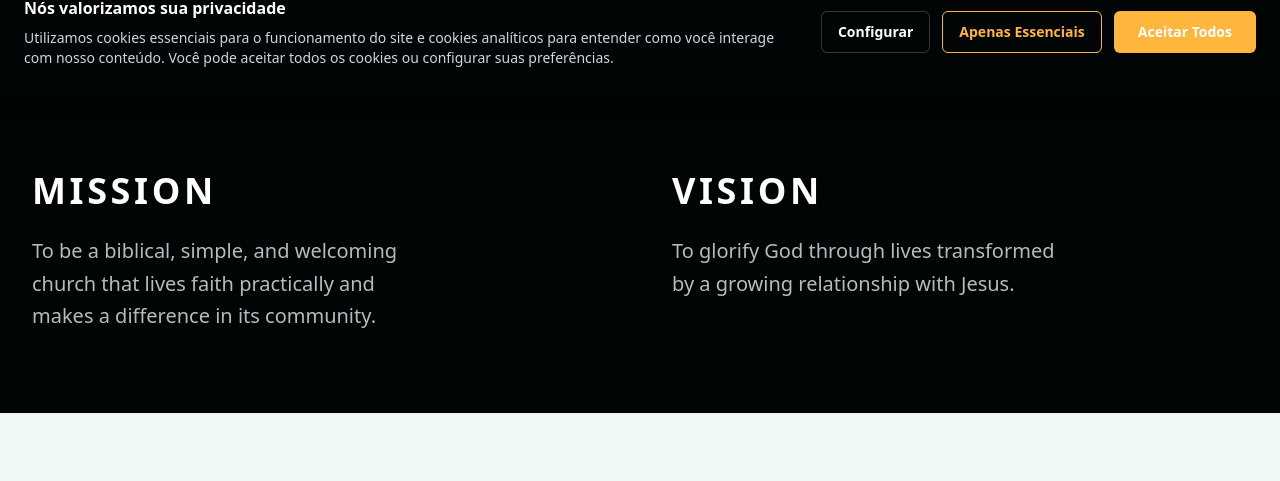
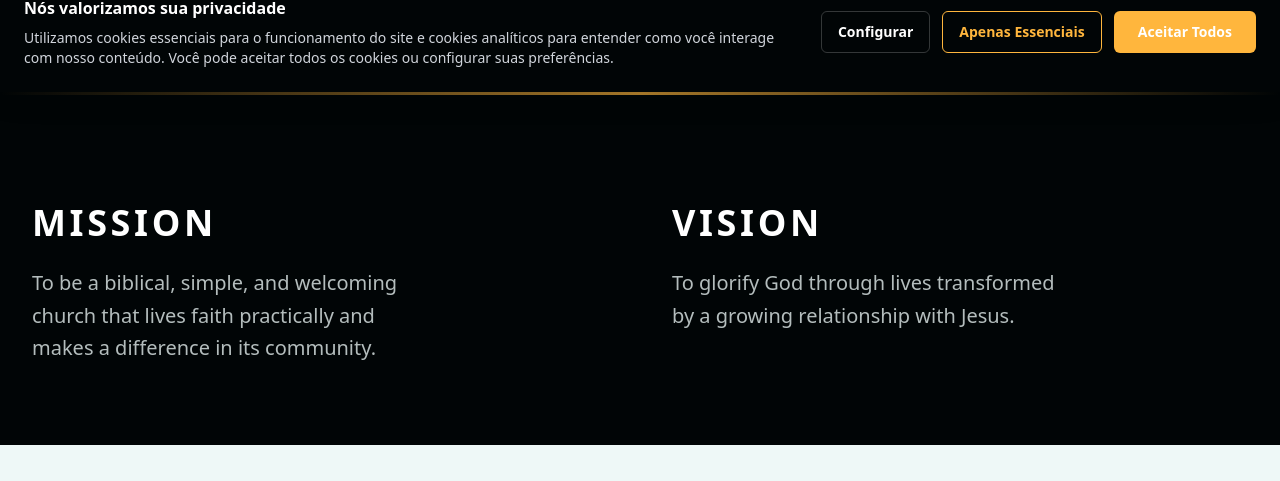
Before and after one commit to danbuck84/ibfarol, a Next.js app: page /en in a window 1280 px wide. Shown: the part 708-1189 px from the top of the page. Built offline with nearby package versions, Linux system fonts and the light colour scheme.

Commit message:
style: add elegant horizontal gradient divider above AboutUs section

```diff
--- a/src/components/AboutUs.tsx
+++ b/src/components/AboutUs.tsx
@@ -3,8 +3,11 @@ import { useTranslations } from "next-intl";
 export default function AboutUs() {
   const t = useTranslations('AboutUs');
   return (
-    <section className="py-20 px-8 bg-brand-ink" id="sobre">
-      <div className="max-w-[1280px] mx-auto grid grid-cols-1 md:grid-cols-2 gap-16">
+    <section className="py-20 px-8 bg-brand-ink relative" id="sobre">
+      {/* Decorative Divider */}
+      <div className="absolute top-0 left-0 w-full h-1 bg-gradient-to-r from-transparent via-brand-primary to-transparent opacity-70"></div>
+
+      <div className="max-w-[1280px] mx-auto grid grid-cols-1 md:grid-cols-2 gap-16 pt-8">
         <div className="flex flex-col items-start text-left">
           <h3 className="text-3xl md:text-4xl font-black tracking-widest text-white mb-6 uppercase">{t('mission_title')}</h3>
           <p className="text-lg md:text-xl text-[#B4BDBD] leading-relaxed max-w-sm">{t('mission_text')}</p>
```
